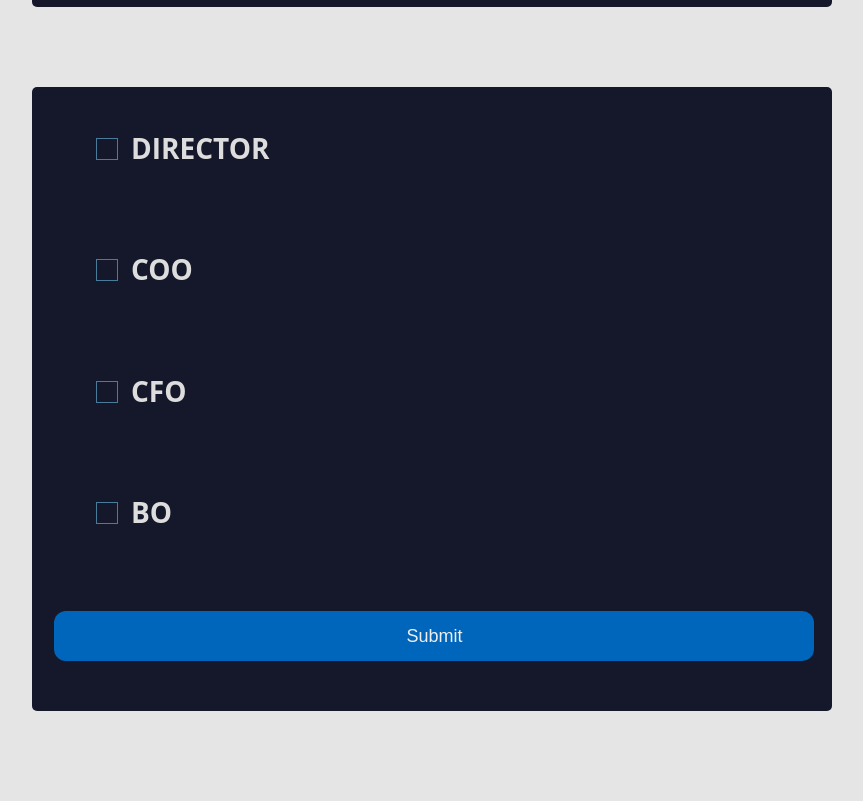
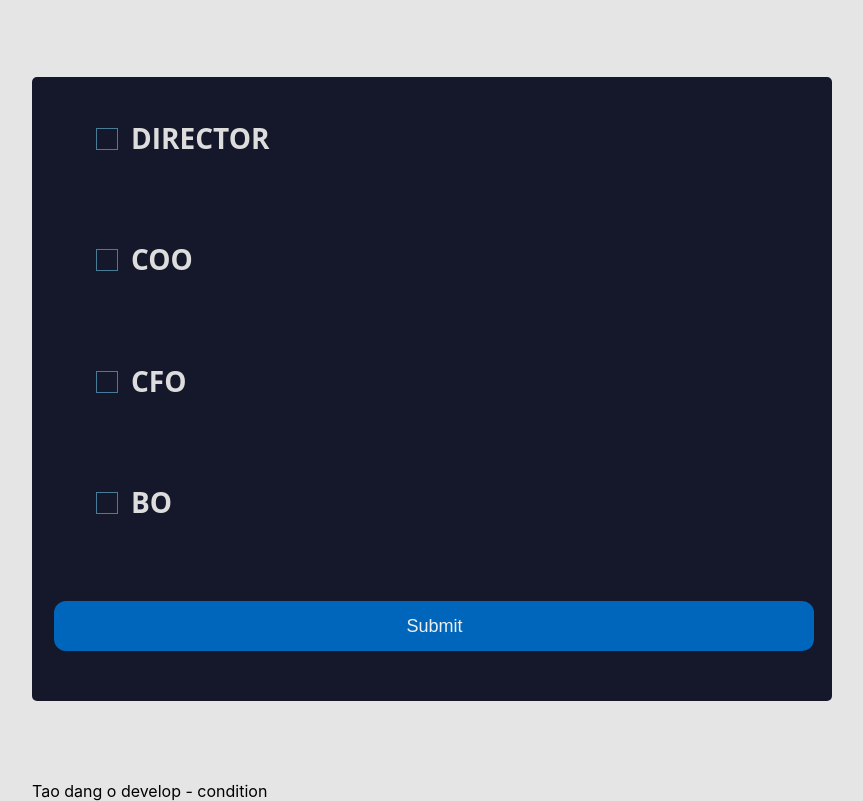
Before and after one commit to rzngnam1402/wf-designer, a React (Create React App) app: page / in a window 1280 px wide. Shown: the part 685-1486 px from the top of the page, without its empty margins (208-1071 px from the left). Built offline with nearby package versions, Linux system fonts and the light colour scheme.

Commit message:
add new commit

```diff
--- a/src/App.js
+++ b/src/App.js
@@ -7,6 +7,7 @@ function App() {
     <>
       <ConditionForm />
       <Flow />
+      <div>Tao dang o develop - condition</div>
     </>
 
   )
```
